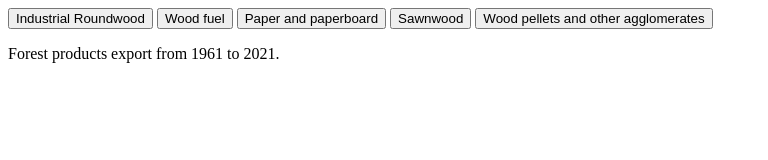
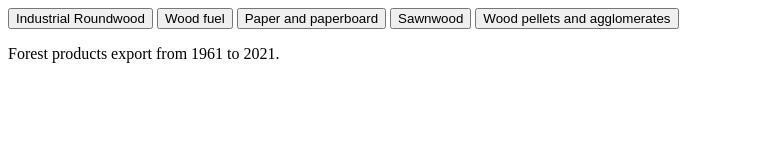
Before and after one commit to mc265/GPT-works, a plain HTML site: page index.html in a window 1280 px wide. Shown: the whole page, without its empty margins (0-768 px from the left). Drawn offline with nearby package versions, Linux system fonts and the light colour scheme; no server answers.

Commit message:
Update index.html

```diff
--- a/index.html
+++ b/index.html
@@ -11,7 +11,7 @@
 <button onclick="gotoLink(this)" value= "https://mc265.github.io/export-of-forest-products/">Wood fuel</button>
 <button onclick="gotoLink(this)" value= "https://mc265.github.io/paper-and-paperboardex/">Paper and paperboard</button>
 <button onclick="gotoLink(this)" value= "https://mc265.github.io/Sawnwood-ex/">Sawnwood</button>
-<button id="button" class="autocompare">Wood pellets and other agglomerates</button>
+<button onclick="gotoLink(this)" value= "https://mc265.github.io/wood-agglomerates/">Wood pellets and agglomerates</button>
 <script>
  function gotoLink(link){
     console.log(link.value);
```
